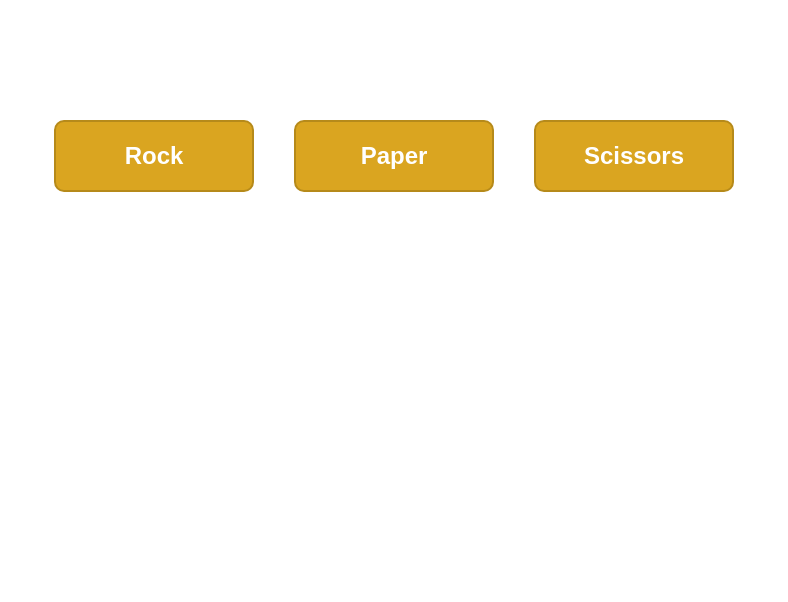
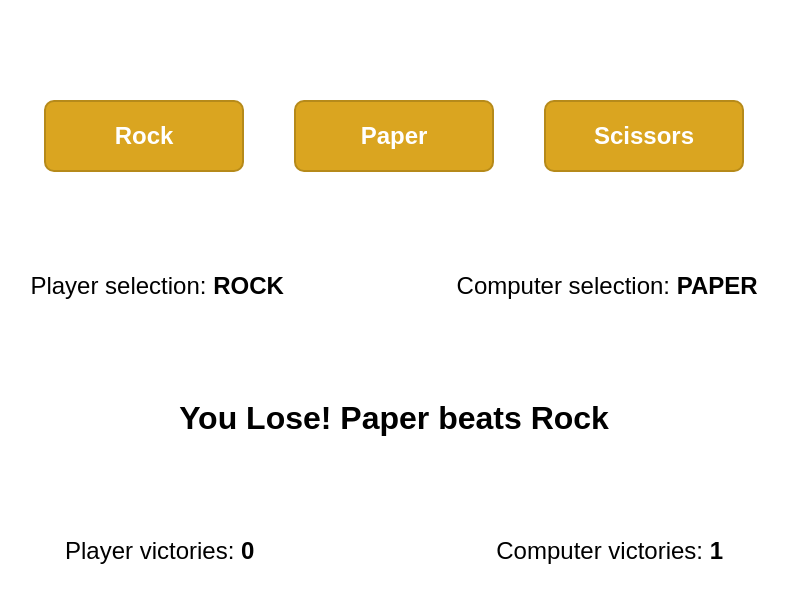
Before and after one commit to rafaelalma/rock-paper-scissors, a plain HTML site: page index.html in a window 1280 px wide. Both pictures are taken after a click on the button "Rock". Shown: the whole page, without its empty margins (246-1034 px from the left). Drawn offline with Linux system fonts and the light colour scheme.

Commit message:
Finished UI feature

```diff
--- a/index.html
+++ b/index.html
@@ -10,10 +10,37 @@
   </head>
 
   <body>
-    <div class="container">
-      <button class="btn">Rock</button>
-      <button class="btn">Paper</button>
-      <button class="btn">Scissors</button>
+    <div class="page">
+      <div class="container-btns">
+        <button class="btn">Rock</button>
+        <button class="btn">Paper</button>
+        <button class="btn">Scissors</button>
+      </div>
+      <div class="container">
+        <div class="info">
+          Player selection: <strong id="player-selection"></strong>
+        </div>
+        <div class="info">
+          Computer selection: <strong id="computer-selection"></strong>
+        </div>
+      </div>
+      <div class="container-round">
+        <div class="round" id="round-message"></div>
+      </div>
+      <div class="container">
+        <div class="info">
+          Player victories: <strong id="player-victories">0</strong>
+        </div>
+        <div class="info">
+          Computer victories: <strong id="computer-victories">0</strong>
+        </div>
+      </div>
+      <div class="container-game">
+        <div class="game" id="game-message"></div>
+      </div>
+      <div class="container-restart">
+        <div class="info" id="restart-message"></div>
+      </div>
     </div>
   </body>
 </html>
--- a/main.js
+++ b/main.js
@@ -1,7 +1,48 @@
-function game() {
-  const NUMBER_OF_GAMES = 5;
-  // If you reach this amount of victories you have already won
-  const necessaryVictories = Math.ceil(NUMBER_OF_GAMES / 2);
+// TODO: Refactor
+// TODO: Create HTML elements with JS in order to resemble more to a game
+const NUMBER_OF_VICTORIES = 5;
+
+const playerSelectionInfo = document.querySelector("#player-selection");
+const computerSelectionInfo = document.querySelector("#computer-selection");
+
+const roundMessageInfo = document.querySelector("#round-message");
+
+const playerVictoriesInfo = document.querySelector("#player-victories");
+const computerVictoriesInfo = document.querySelector("#computer-victories");
+
+const gameMessageInfo = document.querySelector("#game-message");
+const restartMessageInfo = document.querySelector("#restart-message");
+
+let playerVictories = 0;
+let computerVictories = 0;
+
+const buttons = document.querySelectorAll(".btn");
+buttons.forEach((button) => {
+  button.addEventListener("click", (event) => {
+    const playerSelection = event.target.textContent.toLowerCase();
+    const computerSelection = computerPlay();
+
+    playerSelectionInfo.textContent = playerSelection.toUpperCase();
+    computerSelectionInfo.textContent = computerSelection.toUpperCase();
+
+    const roundMessage = playRound(playerSelection, computerSelection);
+    roundMessageInfo.textContent = roundMessage;
+
+    checkRoundWinner(roundMessage);
+    playerVictoriesInfo.textContent = playerVictories.toString();
+    computerVictoriesInfo.textContent = computerVictories.toString();
+
+    const maxVictories = Math.max(playerVictories, computerVictories);
+    if (maxVictories === NUMBER_OF_VICTORIES) {
+      const gameWinner = checkGameWinner();
+      gameMessageInfo.textContent = gameWinner;
+
+      buttons.forEach((button) => button.setAttribute("disabled", "disabled"));
+      setTimeout(restartGame, 5000);
+      restartMessageInfo.textContent = "Restarting...";
+    }
+  });
+});
 
 function computerPlay() {
   // Return 0-2
@@ -47,17 +88,6 @@ function game() {
   }
 }
 
-  /* function validatePlayerSelection(playerSelection) {
-    return (
-      playerSelection === "rock" ||
-      playerSelection === "paper" ||
-      playerSelection === "scissors"
-    );
-  } */
-
-  let playerVictories = 0;
-  let computerVictories = 0;
-
 // TODO: a more robust way to check the round winner
 function checkRoundWinner(roundMessage) {
   if (roundMessage.includes("Win")) {
@@ -77,40 +107,17 @@ function game() {
   }
 }
 
-  // TODO: while instead of for in order to avoid break keyword?
-  for (let i = 0; i < NUMBER_OF_GAMES; i++) {
-    let validPlayerSelection;
+function restartGame() {
+  playerVictories = 0;
+  computerVictories = 0;
 
-    // Keeps asking until the player selection is valid
-    /* do {
-      let playerSelection = prompt(
-        "Choose Rock, Paper or Scissors: "
-      ).toLowerCase();
+  playerSelectionInfo.textContent = "";
+  computerSelectionInfo.textContent = "";
+  roundMessageInfo.textContent = "";
+  playerVictoriesInfo.textContent = playerVictories.toString();
+  computerVictoriesInfo.textContent = computerVictories.toString();
+  gameMessageInfo.textContent = "";
+  restartMessageInfo.textContent = "";
 
-      validPlayerSelection = validatePlayerSelection(playerSelection);
-    } while (!validPlayerSelection); */
-
-    const computerSelection = computerPlay();
-
-    console.log({ playerSelection });
-    console.log({ computerSelection });
-
-    const roundMessage = playRound(playerSelection, computerSelection);
-    console.log(roundMessage);
-
-    checkRoundWinner(roundMessage);
-    console.log({ playerVictories });
-    console.log({ computerVictories });
-
-    if (
-      playerVictories === necessaryVictories ||
-      computerVictories === necessaryVictories
-    ) {
-      break;
+  buttons.forEach((button) => button.removeAttribute("disabled"));
 }
-  }
-
-  console.log(checkGameWinner());
-}
-
-game();
--- a/style.css
+++ b/style.css
@@ -9,18 +9,22 @@ body {
   font-family: Arial, Helvetica, sans-serif;
 }
 
-.container {
+.page {
+  width: 900px;
+  margin: 0 auto;
+}
+
+.container-btns {
   display: flex;
   justify-content: center;
-  align-items: center;
 
-  padding: 100px;
+  gap: 50px;
+  margin-top: 100px;
 }
 
 .btn {
   width: 200px;
   padding: 20px;
-  margin: 20px;
 
   background-color: goldenrod;
   color: white;
@@ -37,3 +41,40 @@ body {
   background-color: rgb(182, 138, 26);
   transform: scale(1.1);
 }
+
+.btn:disabled {
+  background-color: gray;
+  border: 2px solid rgb(104, 104, 104);
+  transform: scale(1);
+  cursor: default;
+}
+
+.container {
+  display: flex;
+  justify-content: space-around;
+
+  margin-top: 100px;
+}
+
+.info {
+  font-size: 1.5em;
+}
+
+.container-round,
+.container-game,
+.container-restart {
+  display: flex;
+  justify-content: center;
+
+  margin-top: 100px;
+}
+
+.round {
+  font-size: 2em;
+  font-weight: bold;
+}
+
+.game {
+  font-size: 3em;
+  font-weight: bold;
+}
```
Lines whose indentation alone changed are shown as unchanged.
